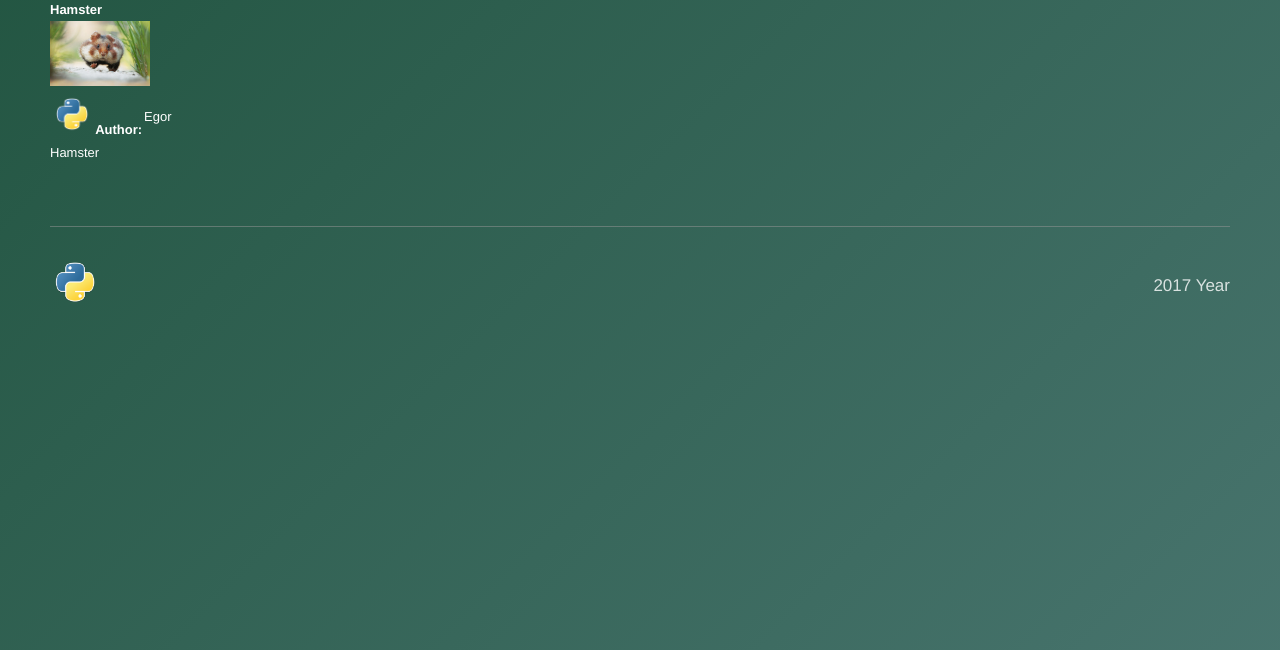
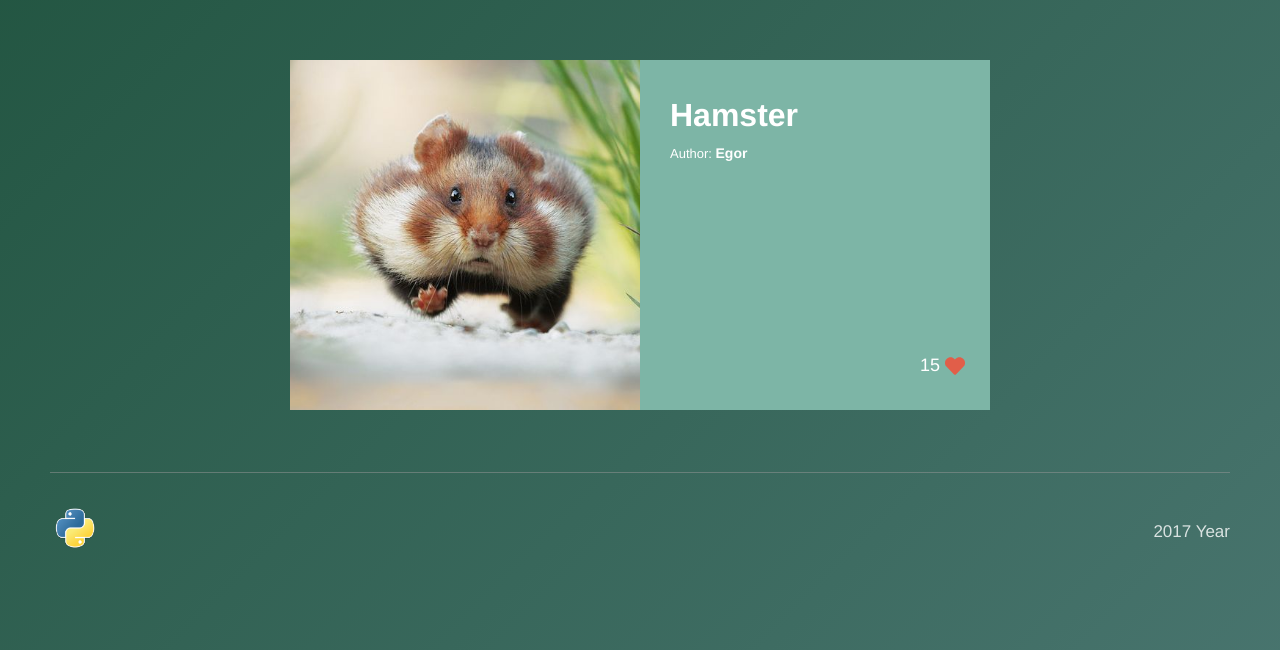
Before and after one commit to egor-sorokin/python-django-movegram, a Django app: page /5/ in a window 1280 px wide. Shown: the part 80-730 px from the top of the page. Run offline with Django 3.2, Linux system fonts and the light colour scheme; data comes from the database, SQL or seed files in the repository.

Commit message:
Update details page  - add styles  - update page structure

```diff
--- a/main_app/static/app/assets/css/style.css
+++ b/main_app/static/app/assets/css/style.css
@@ -592,6 +592,41 @@ textarea {
 .auth__container:hover {
   box-shadow: 0 10px 20px 0 rgba(106, 125, 150, 0.17); }
 
+.details__content {
+  overflow: hidden;
+  margin: 60px auto 0;
+  width: 700px;
+  height: 350px; }
+
+.details__image {
+  float: left;
+  width: 50%;
+  height: 350px;
+  background-size: cover;
+  background-position: 50% 50%; }
+
+.details__name {
+  font-size: 32px; }
+
+.details__author-link {
+  font-family: "Heebo", "Helvetica", sans-serif;
+  font-size: 14px;
+  font-weight: bold;
+  color: #FFFFFF;
+  line-height: 24px;
+  transition: color 0.5s ease; }
+
+.details__description {
+  float: left;
+  position: relative;
+  padding: 30px;
+  width: 50%;
+  height: 350px;
+  background-color: #7DB5A6; }
+
+.details__author-link:hover {
+  color: rgba(230, 236, 240, 0.4); }
+
 .footer {
   width: 100%; }
   .footer__wrap {
--- /dev/null
+++ b/main_app/static/src/scss/partials/_details.scss
@@ -0,0 +1,49 @@
+.details {
+  &__content {
+    overflow: hidden;
+
+    margin: 60px auto 0;
+
+    width: 700px;
+    height: 350px;
+
+  }
+  &__image {
+    float: left;
+
+    width: 50%;
+    height: 350px;
+
+    background-size: cover;
+    background-position: 50% 50%;
+  }
+  &__name {
+    font-size: 32px;
+  }
+  &__author {
+    &-link {
+      font-family: $default-font-family;
+      font-size: 14px;
+      font-weight: bold;
+      color: $whiteColor;
+      line-height: 24px;
+
+      transition: color 0.5s ease;
+    }
+  }
+  &__description {
+    float: left;
+    position: relative;
+
+    padding: 30px;
+
+    width: 50%;
+    height: 350px;
+
+    background-color: #7DB5A6;
+  }
+}
+
+.details__author-link:hover {
+  color: rgba(230, 236, 240, 0.4);
+}
--- a/main_app/static/src/scss/style.scss
+++ b/main_app/static/src/scss/style.scss
@@ -10,6 +10,7 @@
 @import 'partials/_header.scss';
 @import 'partials/_movements';
 @import 'partials/_auth';
+@import 'partials/_details';
 @import 'partials/_footer.scss';
 
 // OBJECTS & MODULES
--- a/main_app/templates/detail.html
+++ b/main_app/templates/detail.html
@@ -2,29 +2,14 @@
 {% load staticfiles %}
 
 {% block content %}
-    <div class="picture panel panel-default">
-        <div class="panel-heading">
-            <h2 class="panel-title">{{ movement.name }}</h2>
-        </div>
-        <div class="panel-body clearfix">
-            <div class="pull-left">
-                <img src="{{ movement.image.url }}" alt="Image" width="100" height="auto">
-            </div>
-            <table>
-                <tr>
-                    <th>
-                        <img src="{% static 'images/logo.png' %}"
-                             alt="Image" width="40" height="40">
-                        Author:
-                    </th>
-                    <td>{{ movement.author }}</td>
-                </tr>
-            </table>
-
-            <div style="color: white">{{ movement }}</div>
-
+    <div class="details">
+        <div class="details__content">
+            <div class="details__image" style="background-image: url('{{ movement.image.url }}')"></div>
+            <div class="details__description">
+                <h1 class="details__name">{{ movement.name }}</h1>
+                <div class="details__author">Author: <a href="/user/{{ movement.author }}/" class="details__author-link">{{ movement.author }}</a></div>
                 <div data-id="{{ movement.id }}"
-                    class="movements__item-likes like-button"
+                     class="details__likes movements__item-likes like-button"
                 >
                     {% if movement.likes > 0 %}
                         {{ movement.likes }}
@@ -32,7 +17,7 @@
                         0
                     {% endif %}
                 </div>
-
+            </div>
         </div>
     </div>
 {% endblock %}
```
Also changed, not shown: main_app/static/app/assets/css/style.min.css. Lines whose indentation alone changed are shown as unchanged.
